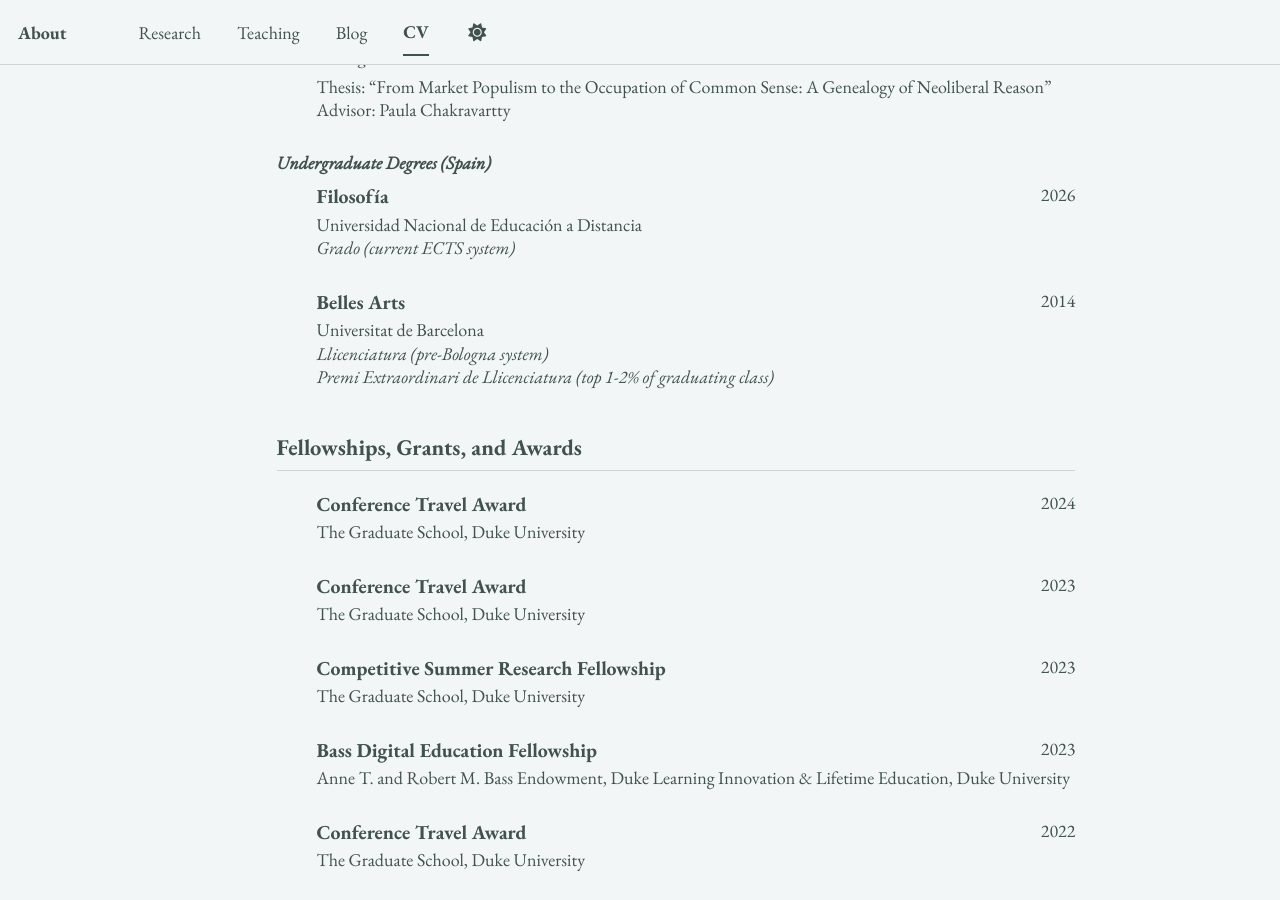
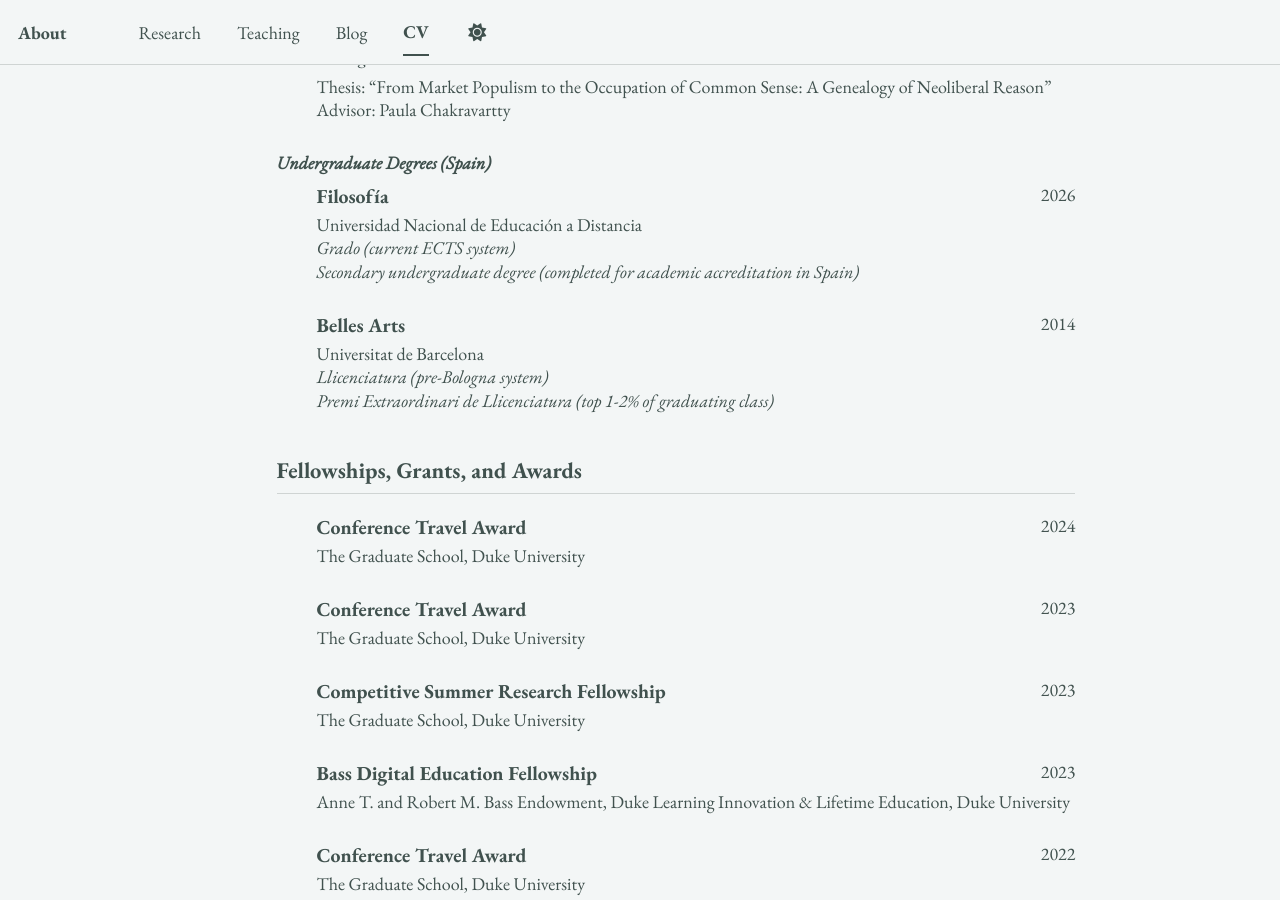
Before and after one commit to epujol90/epujol90.github.io, a Jekyll site: the page built from _pages/cv-json.md, in a window 1280 px wide and 900 px high, scrolled down 860 px. Built offline with Jekyll 4.4.1, drawn with Linux system fonts in a browser that asks for light colours; a script bundle is joined from its source files by our own code; library files that are not in the unit come from our copies.

Commit message:
Update cv.json

```diff
--- a/_data/cv.json
+++ b/_data/cv.json
@@ -60,7 +60,7 @@
     {
       "institution": "Universidad Nacional de Educación a Distancia",
       "area": "Filosofía",
-      "studyType": "Grado (current ECTS system)",
+      "studyType": "Grado (current ECTS system)<br>Secondary undergraduate degree (completed for academic accreditation in Spain)",
       "startDate": "",
       "endDate": "2026",
       "gpa": null,
```
